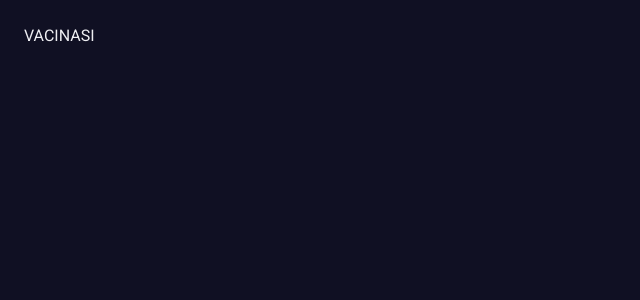
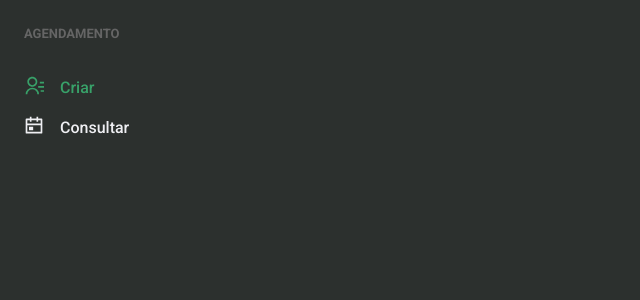
Before and after one commit to GilvanG/vacinasi-web-frontend, a React (Create React App) app: page / in a window 1280 px wide. Shown: the top 300 px of the page, without its empty margins (0-640 px from the left). Built offline with nearby package versions, Linux system fonts and the light colour scheme.

Commit message:
feat: creation of Sidebar, for navigation between pages
Creation of Sidebar, for navigation between pages. With current page indication functionality,
navigation items section and icons to illustrate each page.

```diff
--- a/src/App.js
+++ b/src/App.jsx
@@ -1,9 +1,12 @@
-import { Flex } from "@chakra-ui/react";
+import React from 'react';
+import { Flex } from '@chakra-ui/react';
+import { Sidebar } from './components/Sidebar';
+
 function App() {
   return (
     <Flex direction="column" h="108vh">
       <Flex w="100%" my="6" maxWidth={1480} px="6">
-        VACINASI
+        <Sidebar />
       </Flex>
     </Flex>
   );
--- a/src/Router.js
+++ /dev/null
@@ -1,14 +0,0 @@
-import { BrowserRouter, Route, Routes } from "react-router-dom";
-import App from "./App";
-
-const Router = () => {
-  return (
-    <BrowserRouter>
-      <Routes>
-        <Route element={<App />} index />
-      </Routes>
-    </BrowserRouter>
-  );
-};
-
-export default Router;
--- /dev/null
+++ b/src/Router.jsx
@@ -0,0 +1,16 @@
+import React from 'react';
+import { BrowserRouter, Route, Routes } from 'react-router-dom';
+import App from './App';
+
+function Router() {
+  return (
+    <BrowserRouter>
+      <Routes>
+        <Route element={<App />} index />
+        <Route element={<App />} path="schedules" />
+      </Routes>
+    </BrowserRouter>
+  );
+}
+
+export default Router;
--- /dev/null
+++ b/src/components/ActiveLink.jsx
@@ -0,0 +1,20 @@
+/* eslint-disable react/jsx-props-no-spreading */
+/* eslint-disable react/prop-types */
+import React, { cloneElement } from 'react';
+import { useLocation, Link } from 'react-router-dom';
+
+export function ActiveLink({
+  children,
+  ...rest
+}) {
+  const { pathname } = useLocation();
+  let isActive = false;
+  if (pathname === rest.href || pathname === rest.as) {
+    isActive = true;
+  }
+  return (
+    <Link to={rest.href} {...rest}>
+      {cloneElement(children, { color: isActive ? 'green.500' : 'gray.50' })}
+    </Link>
+  );
+}
--- /dev/null
+++ b/src/components/Sidebar/NavLink.jsx
@@ -0,0 +1,22 @@
+/* eslint-disable react/prop-types */
+import React from 'react';
+import { Icon, Link as ChakraLink, Text } from '@chakra-ui/react';
+import { ActiveLink } from '../ActiveLink';
+
+export function NavLink({
+  icon, href, children, ...rest
+}) {
+  return (
+    <ActiveLink href={href}>
+      <ChakraLink
+        display="flex"
+        {...rest}
+      >
+        <Icon as={icon} fontSize="20" />
+        <Text ml="4" fontWeight="medium">
+          {children}
+        </Text>
+      </ChakraLink>
+    </ActiveLink>
+  );
+}
--- /dev/null
+++ b/src/components/Sidebar/NavSection.jsx
@@ -0,0 +1,16 @@
+/* eslint-disable react/prop-types */
+import React from 'react';
+import { Box, Stack, Text } from '@chakra-ui/react';
+
+export function NavSection({ title, children }) {
+  return (
+    <Box>
+      <Text fontWeight="bold" color="gray.400" fontSize="small">
+        {title}
+      </Text>
+      <Stack spacing="4" mt="8" align="stretch">
+        {children}
+      </Stack>
+    </Box>
+  );
+}
--- /dev/null
+++ b/src/components/Sidebar/SidebarNav.jsx
@@ -0,0 +1,24 @@
+/* eslint-disable react/react-in-jsx-scope */
+import React from 'react';
+import { Stack } from '@chakra-ui/react';
+import {
+  RiContactsLine,
+  RiCalendarEventLine,
+} from 'react-icons/ri';
+import { NavLink } from './NavLink';
+import { NavSection } from './NavSection';
+
+export function SidebarNav() {
+  return (
+    <Stack spacing="12" align="flex-start">
+      <NavSection title="AGENDAMENTO">
+        <NavLink icon={RiContactsLine} href="/">
+          Criar
+        </NavLink>
+        <NavLink icon={RiCalendarEventLine} href="/schedules">
+          Consultar
+        </NavLink>
+      </NavSection>
+    </Stack>
+  );
+}
--- /dev/null
+++ b/src/components/Sidebar/index.jsx
@@ -0,0 +1,39 @@
+import React from 'react';
+import {
+  Box,
+  Drawer,
+  DrawerBody,
+  DrawerCloseButton,
+  DrawerContent,
+  DrawerHeader,
+  DrawerOverlay,
+  useBreakpointValue,
+} from '@chakra-ui/react';
+
+import { useSidebarDrawer } from '../../contexts/SidebarDrawer';
+import { SidebarNav } from './SidebarNav';
+
+export function Sidebar() {
+  const { isOpen, onClose } = useSidebarDrawer();
+  const isDrawerSidebar = useBreakpointValue({ base: true, lg: false });
+  if (isDrawerSidebar) {
+    return (
+      <Drawer isOpen={isOpen} placement="left" onClose={onClose}>
+        <DrawerOverlay>
+          <DrawerContent bg="gray.800" p="4">
+            <DrawerCloseButton mt="6" />
+            <DrawerHeader>Navegação</DrawerHeader>
+            <DrawerBody>
+              <SidebarNav />
+            </DrawerBody>
+          </DrawerContent>
+        </DrawerOverlay>
+      </Drawer>
+    );
+  }
+  return (
+    <Box as="aside" w="64" mr="8">
+      <SidebarNav />
+    </Box>
+  );
+}
--- /dev/null
+++ b/src/contexts/SidebarDrawer.jsx
@@ -0,0 +1,21 @@
+/* eslint-disable import/no-extraneous-dependencies */
+/* eslint-disable react/prop-types */
+import React, { createContext, useContext, useEffect } from 'react';
+import { useDisclosure } from '@chakra-ui/hooks';
+
+const SidebarDrawerContext = createContext({});
+
+export function SidebarDrawerProvider({ children }) {
+  const disclosure = useDisclosure();
+  const location = window.location.pathname;
+  useEffect(() => {
+    disclosure.onClose();
+  }, [location]);
+  return (
+    <SidebarDrawerContext.Provider value={disclosure}>
+      {children}
+    </SidebarDrawerContext.Provider>
+  );
+}
+
+export const useSidebarDrawer = () => useContext(SidebarDrawerContext);
--- a/src/styles/theme.js
+++ b/src/styles/theme.js
@@ -1,29 +1,33 @@
-import { extendTheme } from "@chakra-ui/react";
+import { extendTheme } from '@chakra-ui/react';
 
 export const theme = extendTheme({
   colors: {
     gray: {
-      900: "#101023",
-      800: "#1f2029",
-      700: "#353646",
-      600: "#484d63",
-      500: "#616488",
-      400: "#797d9a",
-      300: "#9699bb",
-      200: "#b3b5c6",
-      100: "#D1D2DD",
-      50: "#EEEEF2",
+      900: '#2c302e',
+      800: '#1f2029',
+      700: '#384139',
+      600: '#474A48',
+      500: '#536754',
+      400: '#656565',
+      300: '#909590',
+      200: '#b3b5c6',
+      100: '#D1D2DD',
+      50: '#EEEEF2',
+    },
+    green: {
+      900: '#537a5a',
+      300: '#9AE19D',
     },
   },
   fonts: {
-    heading: "Roboto",
-    body: "Roboto",
+    heading: 'Roboto',
+    body: 'Roboto',
   },
   styles: {
     global: {
       body: {
-        bg: "gray.900",
-        color: "gray.50",
+        bg: 'gray.900',
+        color: 'gray.50',
       },
     },
   },
```
Also changed, not shown: src/index.js (+21 -9 lines), .eslintrc.json, 1 other file (tests, documents, lock files or other folders).
